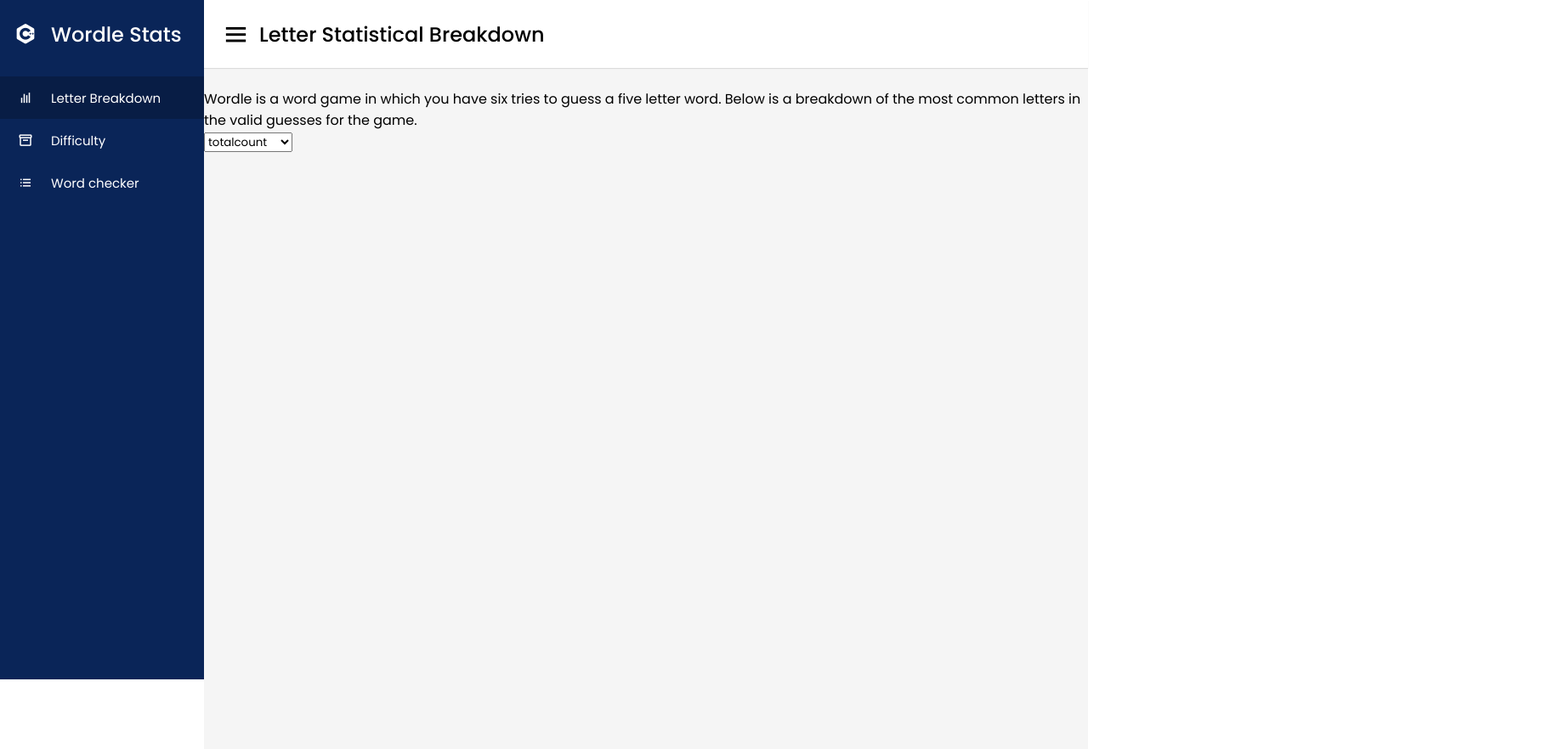
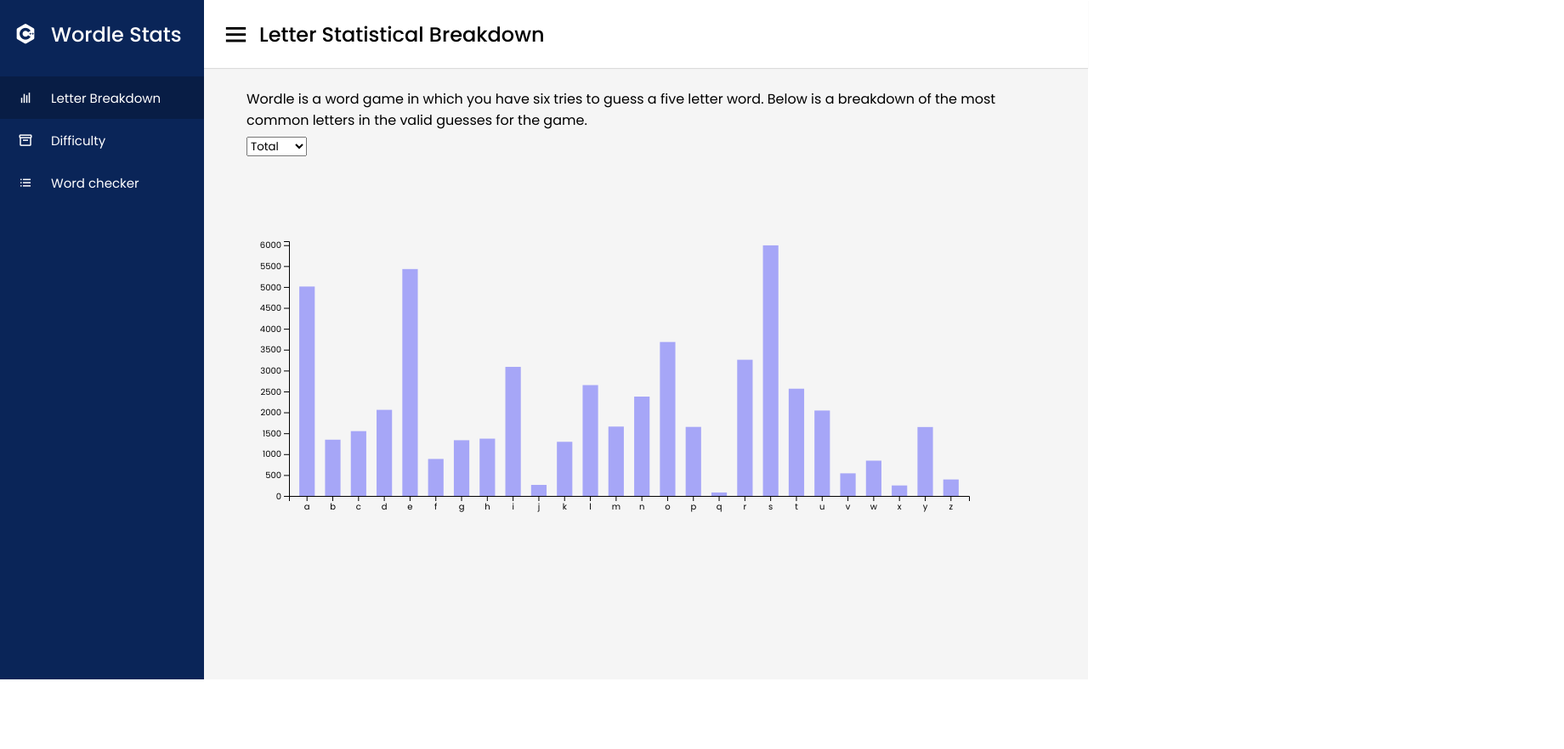
Before and after one commit to mattheuscolyn/Wordle-Stats, a plain HTML site: page docs/index.html in a window 1280 px wide. Shown: the whole page at 85% size, 1840 px wide, since content can reach past the window. After the commit the page ends 800 px from the top, so only its background shows below. Drawn offline with nearby package versions, Linux system fonts and the light colour scheme.

Commit message:
minor fixes

```diff
--- a/docs/index.html
+++ b/docs/index.html
@@ -43,23 +43,27 @@
     </nav>
 
     <div class="home-content">
-      <div>
-        Wordle is a word game in which you have six tries to guess a five letter word.
-        Below is a breakdown of the most common letters in the valid guesses for the game.
+      <div class="explanation">
+        <p>Wordle is a word game in which you have six tries to guess a five letter word.
+          Below is a breakdown of the most common letters in the valid guesses for the game.
+        </p>
       </div>
       <div>
-        <select name="lettercounttype" id="lettercounttype" onchange=drawGraph()>
-          <option value="totalcount">totalcount</option>
-          <option value="letter1count">letter1count</option>
-          <option value="letter2count">letter2count</option>
-          <option value="letter3count">letter3count</option>
-          <option value="letter4count">letter4count</option>
-          <option value="letter5count">letter5count</option>
+        <select name="lettercounttype" id="lettercounttype" style="margin-left: 50px;" onchange=drawGraph()>
+          <option value="totalcount">Total</option>
+          <option value="letter1count">Letter 1</option>
+          <option value="letter2count">Letter 2</option>
+          <option value="letter3count">Letter 3</option>
+          <option value="letter4count">Letter 4</option>
+          <option value="letter5count">Letter 5</option>
         </select>
       </div>
       <div class="lettercountgraph">
-        <svg width="1600" height="700"></svg>
-        <script src="script.js">drawBarGraph()</script>
+        <svg width="1000" height="500"></svg>
+        <script src="script.js"></script>
+        <script>
+        drawGraph()
+        </script>
         </div>
     </div>
   </section>
```
Also changed, not shown: docs/wordchecker.html (+1 -3 lines).
